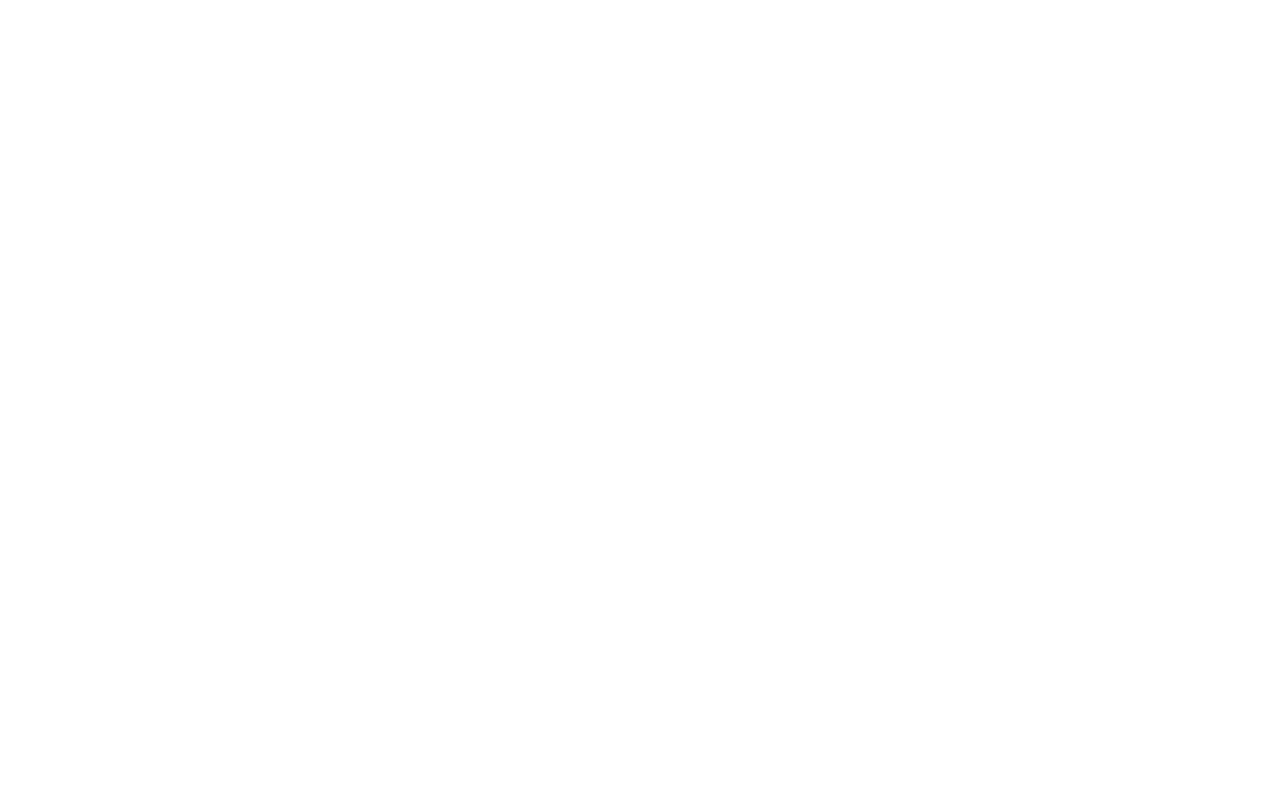
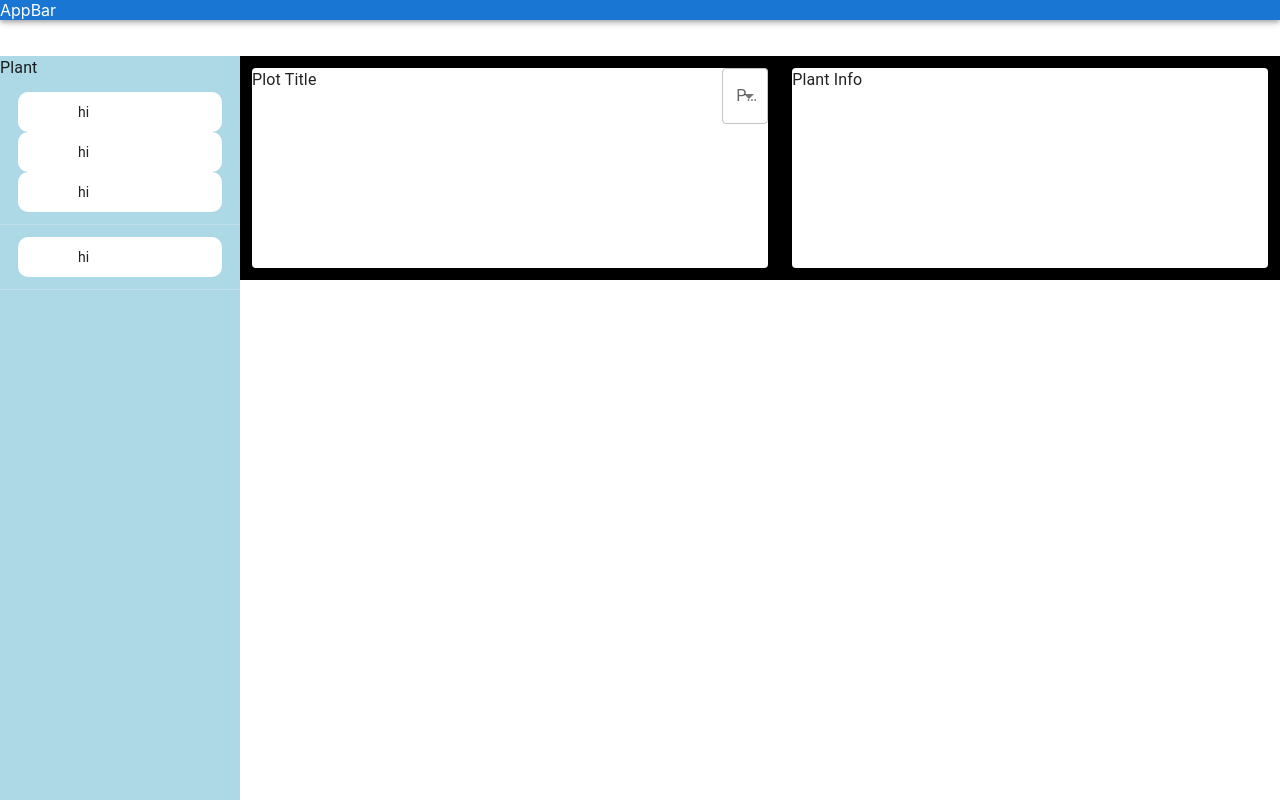
Before and after one commit to ryanyae/RootHacks2023, a React (Create React App) app in the folder front-end/: page / in a window 1280 px wide. Before the commit this address had no page. Built offline with nearby package versions, Linux system fonts and the light colour scheme.

Commit message:
front-end skeleton

```diff
--- a/front-end/src/App.js
+++ b/front-end/src/App.js
@@ -1,13 +1,14 @@
-import './App.css';
+import "./App.css";
 import { Routes, Route } from "react-router-dom";
+import { Home } from "./components/Home";
 
 function App() {
   return (
-      <Routes>
-        {/* <Route path="..." element={...}/>
-        <Route path="..." element={...}/>
+    <Routes>
+      <Route path="/" element={<Home />} />
+      {/* <Route path="..." element={...}/>
         <Route path="..." element={...}/> */}
-      </Routes>
+    </Routes>
   );
 }
 
--- /dev/null
+++ b/front-end/src/components/Home.js
@@ -0,0 +1,31 @@
+import React from "react";
+import { Navbar } from "./Navbar";
+import { SideBar } from "./SideBar";
+import { Stack, styled, Box, Paper } from "@mui/material";
+import { Plot } from "./TopRow/Plot";
+import { PlantInfo } from "./TopRow/PlantInfo";
+
+const MainContainer = styled(Stack)`
+  background-color: black;
+  height: calc(100% - 56px);
+  width: calc(100% - 240px);
+  margin-left: 240px;
+  margin-top: 56px;
+`;
+
+export const Home = () => {
+  return (
+    <Stack>
+      <Navbar />
+      <SideBar />
+      <MainContainer>
+        <Stack direction="row">
+          <Plot />
+          <PlantInfo />
+        </Stack>
+        <Stack>{/* <WeatherData /> */}</Stack>
+        {/* <Box sx={{ minWidth: "1500px", minHeight: "1500px" }}></Box> */}
+      </MainContainer>
+    </Stack>
+  );
+};
--- /dev/null
+++ b/front-end/src/components/Navbar.js
@@ -0,0 +1,6 @@
+import React from "react";
+import { AppBar } from "@mui/material";
+
+export const Navbar = () => {
+  return <AppBar>AppBar</AppBar>;
+};
--- /dev/null
+++ b/front-end/src/components/SideBar.js
@@ -0,0 +1,75 @@
+import { Drawer, Stack, styled, Typography } from "@mui/material";
+import React, { useState } from "react";
+import {
+  HeaderSpacer,
+  InnerSidebarContainer,
+  NotLoggedMsg,
+  NotLoggedSubContainer,
+  SecondaryButtonsContainer,
+  SectionLabel,
+  SidebarContainer,
+  SideBarLabel,
+  SignInButton,
+  SignInContainer,
+} from "./Styling";
+import { SidebarButton } from "./SidebarButton";
+
+export const SideBar = () => {
+  const OuterButtonContainer = styled(Stack)`
+    padding: 12px;
+    border-bottom: 1px solid rgba(255, 255, 255, 0.2);
+  `;
+
+  const SidebarDrawer = styled(Drawer)`
+    .MuiDrawer-paper {
+      background-color: transparent;
+      border-right: transparent;
+    }
+  `;
+
+  const mainButtons = [
+    ["/", "Home"],
+    ["/", "Shorts"],
+    ["/", "Subscriptions"],
+  ];
+
+  const secondaryButtons = [
+    ["/", "Library"],
+    ["/", "History"],
+  ];
+
+  const exploreButtons = [
+    ["/", "Trending"],
+    ["/", "Music"],
+    ["/", "Movies & Shows"],
+    ["/", "Live"],
+    ["/", "Gaming"],
+    ["/", "News"],
+    ["/", "Sports"],
+    ["/", "Learning"],
+    ["/", "Fashion & Beauty"],
+  ];
+
+  const SidebarTitle = styled(Typography)``;
+
+  return (
+    <SidebarDrawer variant="permanent">
+      <HeaderSpacer />
+      <SidebarContainer>
+        <InnerSidebarContainer>
+          <Stack>
+            <SidebarTitle>Plant</SidebarTitle>
+          </Stack>
+          <OuterButtonContainer>
+            {mainButtons.map((icon) => {
+              return <SidebarButton />;
+            })}
+          </OuterButtonContainer>
+          <OuterButtonContainer>
+            <SidebarButton />
+          </OuterButtonContainer>
+        </InnerSidebarContainer>
+      </SidebarContainer>
+    </SidebarDrawer>
+  );
+};
--- /dev/null
+++ b/front-end/src/components/SidebarButton.js
@@ -0,0 +1,24 @@
+import React from "react";
+import {
+  OuterButtonShell,
+  ButtonAnchor,
+  ButtonHighlight,
+  IconHolder,
+  SideBarLabel,
+} from "./Styling";
+import { useNavigate } from "react-router-dom";
+
+export const SidebarButton = (props) => {
+  const { icon } = props;
+
+  return (
+    <OuterButtonShell>
+      <ButtonAnchor>
+        <ButtonHighlight elevation={0}>
+          <IconHolder></IconHolder>
+          <SideBarLabel>hi</SideBarLabel>
+        </ButtonHighlight>
+      </ButtonAnchor>
+    </OuterButtonShell>
+  );
+};
--- /dev/null
+++ b/front-end/src/components/Styling.js
@@ -0,0 +1,164 @@
+import {
+  AppBar,
+  Toolbar,
+  IconButton,
+  Button,
+  TextField,
+  InputAdornment,
+  Stack,
+  Avatar,
+  createTheme,
+  ThemeProvider,
+  Tooltip,
+  styled,
+  Box,
+  Paper,
+  Typography,
+} from "@mui/material";
+
+export const HeaderSpacer = styled(Box)`
+  margin-top: 56px;
+`;
+
+export const SidebarContainer = styled(Stack)`
+  flex: 1;
+  flex-basis: 1e-9px;
+  display: flex;
+  flex-direction: column;
+  background-color: lightblue;
+  ::-webkit-scrollbar {
+    width: 0.6vw;
+  }
+
+  ::-webkit-scrollbar-thumb:hover {
+    background-color: #717171;
+  }
+
+  ::-webkit-scrollbar-thumb {
+    background-color: #c1c1c1;
+    border-radius: 1vw;
+  }
+
+  ::-webkit-scrollbar-track {
+    background-color: #201f1f;
+  }
+`;
+
+export const InnerSidebarContainer = styled(Stack)`
+  overflow: hidden;
+  flex: 1;
+  flex-basis: 1e-9px;
+  overflow-y: auto;
+  width: 240px;
+  :hover {
+    ::-webkit-scrollbar-thumb {
+      background-color: rgba(113, 113, 113);
+      border-radius: 1vw;
+    }
+  }
+
+  ::-webkit-scrollbar {
+    width: 0.6vw;
+  }
+
+  ::-webkit-scrollbar-track {
+    background-color: #201f1f;
+  }
+
+  ::-webkit-scrollbar-thumb {
+    background-color: transparent;
+  }
+`;
+
+export const OuterButtonShell = styled(Stack)`
+  border-raidus: 10px;
+  width: calc(100%-12px);
+  display: block;
+  postion: relative;
+`;
+
+export const ButtonAnchor = styled("a")`
+  min-height: 40px;
+  cursor: pointer;
+  outline: 0;
+  box-sizing: border-box;
+  color: #f1f1f1;
+  display: flex;
+  flex-direction: column;
+  align-items: center;
+`;
+
+export const ButtonHighlight = styled(Paper)`
+  padding: 0px 12px;
+  white-space: nowrap;
+  height: 40px;
+  width: 180px;
+  display: flex;
+  flex-direciton: row;
+  align-items: center;
+  min-height: 40px;
+  border-radius: 10px;
+
+  :hover {
+    background-color: rgba(255, 255, 255, 0.1);
+  }
+`;
+
+export const IconHolder = styled(Box)`
+  width: 24px;
+  height: 24px;
+  vertical-align: middle;
+  justify-content: center;
+  align-items: center;
+  display: inline-flex;
+  margin-right: 24px;
+  color: white;
+`;
+
+export const SideBarLabel = styled(Typography)`
+  font-weight: 400;
+  font-family: Roboto;
+  font-size: 14px;
+  line-height: 24px;
+  overflow: hidden;
+  text-overflow: ellipsis;
+  white-space: nowrap;
+`;
+
+export const SecondaryButtonsContainer = styled(Stack)`
+  border-top: 1px solid rgba(255, 255, 255, 0.2);
+  margin-top: 12px;
+  padding-top: 12px;
+`;
+
+export const NotLoggedSubContainer = styled(Stack)`
+  display: inline-block;
+  padding: 16px 32px;
+  border-bottom: 1px solid rgba(255, 255, 255, 0.2);
+`;
+
+export const NotLoggedMsg = styled(Typography)`
+  font-weight: 400;
+  font-family: Roboto;
+  font-size: 14px;
+`;
+
+export const SignInContainer = styled("div")`
+  margin-top: 12px;
+`;
+
+export const SignInButton = styled(Button)`
+  border: 1px solid #717171;
+  color: #3ea6ff;
+  border-radius: 18px;
+  text-transform: inherit;
+  font-weight: 500;
+`;
+
+export const SectionLabel = styled(Typography)`
+  padding: 6px 12px 4px 14px;
+  font-size: 1rem;
+  line-height: 1.625rem;
+  font-weight: 400;
+  text-transform: none;
+`;
--- /dev/null
+++ b/front-end/src/components/TopRow/PlantInfo.js
@@ -0,0 +1,24 @@
+import { Typography, Stack, Paper, styled } from "@mui/material";
+import React from "react";
+
+const MainContainer = styled(Paper)`
+  margin: 12px;
+  height: 200px;
+`;
+
+const PlantTitle = styled(Typography)``;
+
+export const PlantInfo = () => {
+  return (
+    <Stack sx={{ flexGrow: "1" }}>
+      <MainContainer>
+        <Stack>
+          <Stack direction="row">
+            <PlantTitle>Plant Info</PlantTitle>
+          </Stack>
+        </Stack>
+        {/* <Graph/> */}
+      </MainContainer>
+    </Stack>
+  );
+};
--- /dev/null
+++ b/front-end/src/components/TopRow/Plot.js
@@ -0,0 +1,47 @@
+import {
+  Paper,
+  styled,
+  Typography,
+  Stack,
+  MenuItem,
+  FormControl,
+  InputLabel,
+  Select,
+} from "@mui/material";
+import React, { useState } from "react";
+
+const PlotContainer = styled(Paper)`
+  margin: 12px;
+  height: 200px;
+`;
+
+const PlotTitle = styled(Typography)``;
+
+export const Plot = () => {
+  const [plotSelect, setPlotSelect] = useState("");
+
+  const handleChange = (event, value) => {
+    setPlotSelect(value);
+  };
+
+  return (
+    <Stack sx={{ flexGrow: "1" }}>
+      <PlotContainer>
+        <Stack>
+          <Stack direction="row" sx={{ justifyContent: "space-between" }}>
+            <PlotTitle>Plot Title</PlotTitle>
+            <FormControl>
+              <InputLabel id="plot-selector">Plot</InputLabel>
+              <Select onChange={handleChange}>
+                <MenuItem value={1}>Apple</MenuItem>
+                <MenuItem value={2}>Orange</MenuItem>
+                <MenuItem value={3}>Grape</MenuItem>
+              </Select>
+            </FormControl>
+          </Stack>
+        </Stack>
+        {/* <Graph/> */}
+      </PlotContainer>
+    </Stack>
+  );
+};
--- a/package.json
+++ b/package.json
@@ -1,5 +1,8 @@
 {
   "dependencies": {
+    "@emotion/react": "^11.10.6",
+    "@emotion/styled": "^11.10.6",
+    "@mui/material": "^5.11.11",
     "react": "^18.2.0"
   }
 }
```
Also changed, not shown: 1 other file (tests, documents, lock files or other folders).
